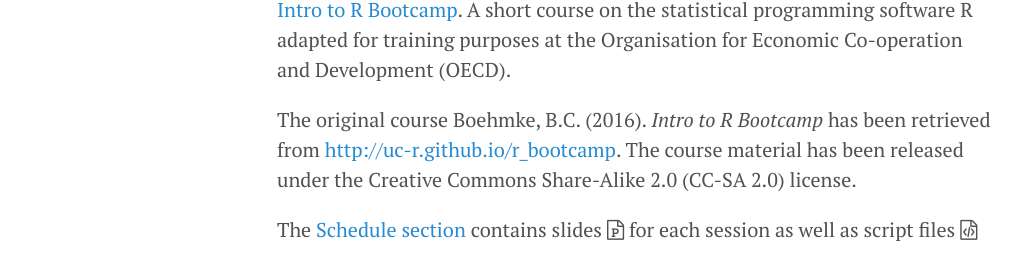
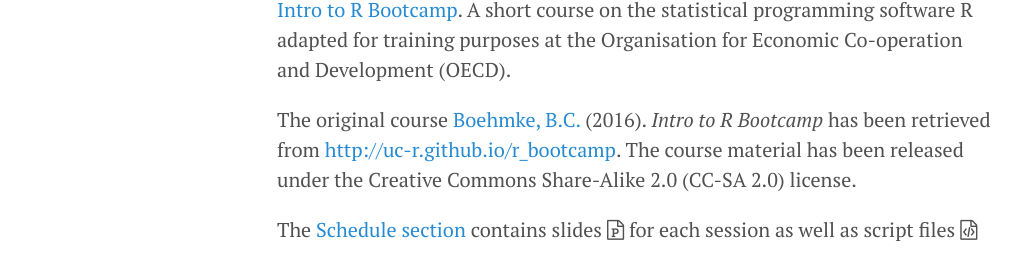
Before and after one commit to bowerth/boot-r, a Jekyll site: the page built from _posts/2016-10-02-updated-bootcamp-files.md, in a window 1280 px wide. Shown: the part 237-517 px from the top of the page, without its empty margins (3-1024 px from the left). Built offline with Jekyll 4.4.1, drawn with Linux system fonts in a browser that asks for light colours; nearby versions of some CDN libraries; part of the change alters nothing that is shown.

```diff
--- a/_posts/2016-10-02-updated-bootcamp-files.md
+++ b/_posts/2016-10-02-updated-bootcamp-files.md
@@ -7,6 +7,6 @@ title: Intro to R Bootcamp
 
 [Intro to R Bootcamp]({{ site.baseurl }}/r_bootcamp). A short course on the statistical programming software R adapted for training purposes at the Organisation for Economic Co-operation and Development (OECD).
 
-The original course Boehmke, B.C. (2016). *Intro to R Bootcamp* has been retrieved from [http://uc-r.github.io/r_bootcamp](http://uc-r.github.io/r_bootcamp). The course material has been released under the Creative Commons Share-Alike 2.0 (CC-SA 2.0) license.
+The original course [Boehmke, B.C.](http://bradleyboehmke.github.io/) (2016). *Intro to R Bootcamp* has been retrieved from [http://uc-r.github.io/r_bootcamp](http://uc-r.github.io/r_bootcamp). The course material has been released under the Creative Commons Share-Alike 2.0 (CC-SA 2.0) license.
 
 The [Schedule section]({{ site.baseurl }}/r_bootcamp#schedule) contains slides <i class="fa fa-file-powerpoint-o" aria-hidden="true"></i> for each session as well as script files <i class="fa fa-file-code-o" aria-hidden="true"></i>
```
